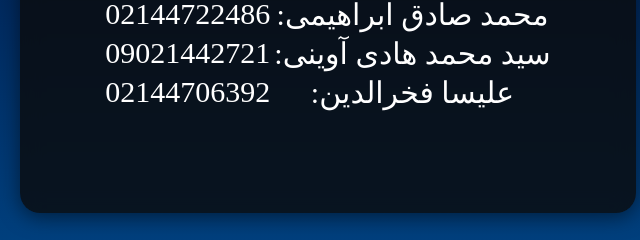
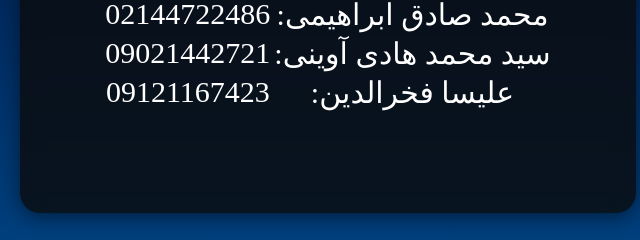
Before and after one commit to Serajino/site, a plain HTML site: page contact us.html in a window 1280 px wide. Shown: the part 402-642 px from the top of the page, 312-952 px from the left. Drawn offline with Linux system fonts and the light colour scheme.

Commit message:
Update contact us.html
تغییر شماره علیسا

```diff
--- a/contact us.html
+++ b/contact us.html
@@ -272,7 +272,7 @@
 
                 <tr>
                     <td class="label">علیسا فخرالدین:</td>
-                    <td class="p">02144706392</td>
+                    <td class="p">09121167423</td>
                 </tr>
 
             </table>
```
